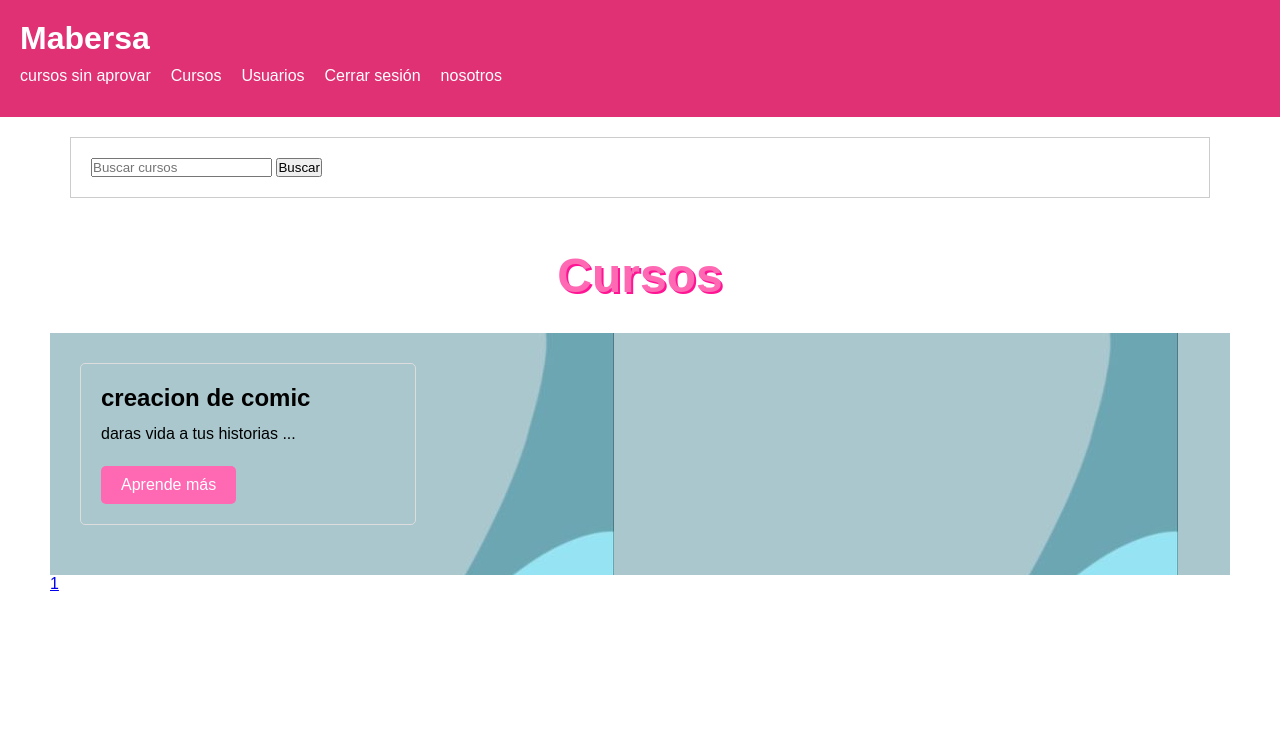
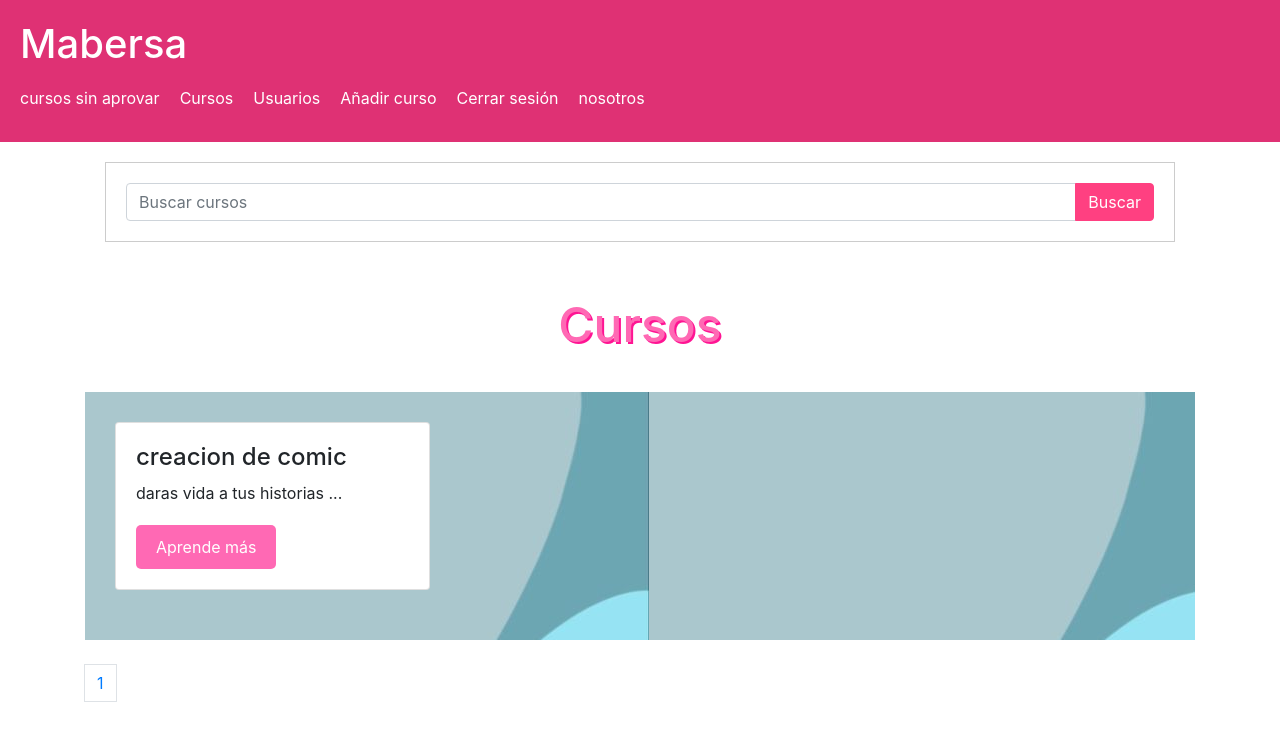
Before and after one commit to kronBELET/MABERSA_FENIX, a PHP site: page /courses.php in a window 1280 px wide. Shown: the top 741 px of the page. Run offline with PHP 8.4, Linux system fonts and the light colour scheme; a user stored in the database is signed in; data comes from the database, SQL or seed files in the repository.

Commit message:
se modifico y se agrego nuevo codigo
le cambien el color al boton de editar, también agregue lo de aprobar los cursos y hice que se mostrara solo los cursos aprobados, con bootstrap decore la barra de búsqueda

```diff
--- a/add_course.php
+++ b/add_course.php
@@ -1,7 +1,7 @@
 <?php
 // Incluir el archivo de conexión a la base de datos
 require_once('db_conn.php');
-if (!isTeacherLoggedIn()) {
+if (!isTeacherLoggedIn() && !isAdminLoggedIn()) {
     header('location:login.php?login_please');
     die();
 }
--- a/assets/css/style.css
+++ b/assets/css/style.css
@@ -154,10 +154,7 @@ form {
     transition: background-color 0.2s ease;
 }
 
-.button:hover {
-    background-color: #ff1493;
 
-}
 .eliminar {
     padding: 10px 20px;
     background-color: red;
@@ -166,6 +163,15 @@ form {
     border-radius: 5px;
     transition: background-color 0.2s ease;
 }
+.editar{
+    padding: 10px 20px;
+    background-color: rgb(255, 208, 0);
+    color: #fff;
+    text-decoration: none;
+    border-radius: 5px;
+    transition: background-color 0.2s ease;
+}
+
 footer {
     background-color: #ffc0cb;
     /* pink */
--- a/courses.php
+++ b/courses.php
@@ -61,30 +61,52 @@ if (mysqli_num_rows($result) > 0) {
     <meta charset="UTF-8">
     <title>Mabersa</title>
     <link rel="stylesheet" type="text/css" href="./assets/css/style.css">
+    <link rel="stylesheet" href="https://maxcdn.bootstrapcdn.com/bootstrap/4.5.2/css/bootstrap.min.css">
+    <style>
+        .custom-search-btn {
+            background-color: #FF4081;
+            border-color: #FF4081;
+            color: #fff;
+        }
+
+        .custom-search-btn:hover {
+            background-color: #FF4081;
+            border-color: #FF4081;
+            color: #fff;
+        }
+    </style>
 </head>
 <body>
 <?php include('header.php'); ?>
-    <main>
-    <form action="courses.php" method="GET">
-    <input type="text" name="search" placeholder="Buscar cursos">
-    <input type="submit" value="Buscar">
+<main class="container">
+    <form action="courses.php" method="GET" class="mb-4">
+        <div class="input-group">
+            <input type="text" name="search" class="form-control" placeholder="Buscar cursos">
+            <div class="input-group-append">
+                <button type="submit" class="btn custom-search-btn">Buscar</button>
+            </div>
+        </div>
     </form>
-        <!--BARA DE BUSQUEDA-->
     <h1 class="page-title">Cursos</h1>
     <div class="card-container">
         <?php echo $show; ?>
     </div>
 
     <!-- Mostrar la paginación -->
-        <div class="pagination">
+    <div class="pagination mt-4">
         <?php
         // Mostrar enlaces a las diferentes páginas
         for ($i = 1; $i <= $totalPaginas; $i++) {
             // Agregar clase 'active' al enlace de la página actual
             $activeClass = ($i == $paginaActual) ? 'active' : '';
 
-        echo '<a href="courses.php?page=' . $i . '" class="' . $activeClass . '">' . $i . '</a>';
+            echo '<a href="courses.php?page=' . $i . '" class="page-link ' . $activeClass . '">' . $i . '</a>';
         }
-
         ?>
     </div>
+</main>
+
+<script src="https://code.jquery.com/jquery-3.6.0.min.js"></script>
+<script src="https://maxcdn.bootstrapcdn.com/bootstrap/4.5.2/js/bootstrap.min.js"></script>
+</body>
+</html>
--- a/header.php
+++ b/header.php
@@ -25,6 +25,7 @@
                 echo '<li><a href="approved_courses.php">cursos sin aprovar</a></li>';
                 echo '<li><a href="admin_dashboard.php">Cursos</a></li>';
                 echo '<li><a href="user.php">Usuarios</a></li>';
+                echo '<li><a href="add_course.php">Añadir curso</a></li>';
                 echo '<li><a href="logout.php">Cerrar sesión</a></li>';
                 echo '<li><a href="politics.php">nosotros</a></li>';
             }
--- a/index.php
+++ b/index.php
@@ -4,7 +4,7 @@ require_once('db_conn.php');
 
 $show = '';
 // Preparar la consulta SQL
-$sql = "SELECT * FROM courses ORDER BY `c_id` LIMIT 6";
+$sql = "SELECT * FROM courses where approved = 1 ORDER BY `c_id` LIMIT 6";
 
 // Ejecutar la consulta y almacenar el conjunto de resultados
 $result = mysqli_query($conn, $sql);
```
Also changed, not shown: approved_courses.php (+38 -25 lines), 1 other file. Lines whose indentation alone changed are shown as unchanged.
